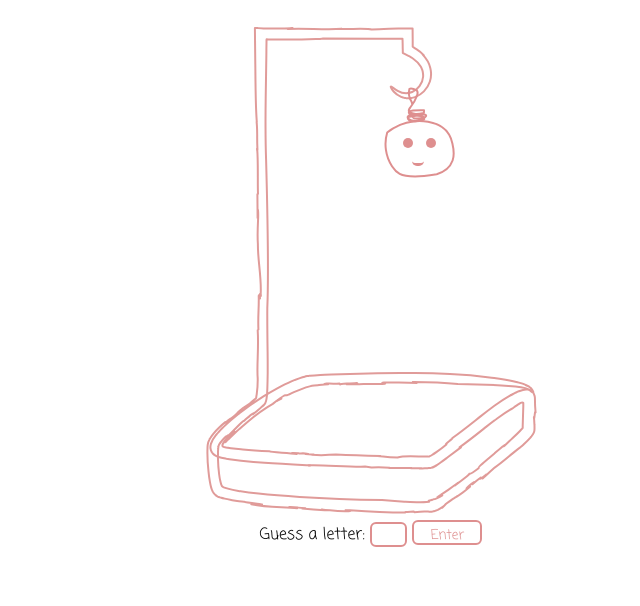
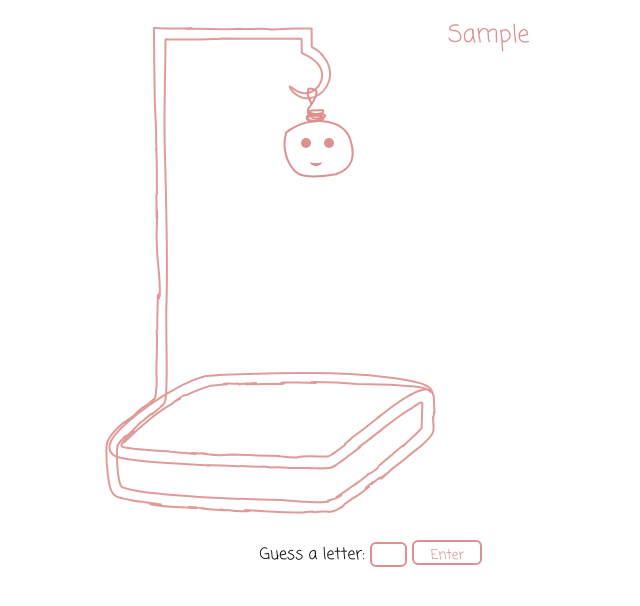
Before and after one commit to kaytcat/Hangman, a plain HTML site: page index.html in a window 1280 px wide. Both pictures are taken after typing "Sample" into the empty fields and a click on the button "Enter". Shown: the part 128-734 px from the top of the page, without its empty margins (269-909 px from the left). Drawn offline with nearby package versions, Linux system fonts and the light colour scheme.

Commit message:
added wrong letter section

```diff
--- a/index.html
+++ b/index.html
@@ -73,6 +73,18 @@
     width: 347px;
     height: 503px;
     margin: 0 auto;
+    float: left;
+   }
+
+   .middle-section {
+    max-width: 550px;
+    margin: 0 auto;
+   }
+
+   .wrong-guesses {
+    float: left;
+    width: 200px;
+    height: 400px;
    }
 
    #head {
@@ -137,6 +149,7 @@
 
    .content {
     text-align: center;
+    margin-top: 20px;
    }
 
    .face {
@@ -189,6 +202,14 @@
 
    }
 
+   .letter {
+    display: inline-block;
+    color: #de8f8f;
+    font-size: 24px;
+    list-style: none;
+    padding-left: 5px;
+   }
+
 
 
    input {
@@ -202,6 +223,17 @@
    }
 
 
+   .cf:before,
+   .cf:after {
+    content: " ";
+    display: table;
+   }
+
+   .cf:after {
+    clear: both;
+   }
+
+
    </style>
  </head>
  <body>
@@ -211,6 +243,7 @@
       <button class="button" id="start">Start</button>
     </div>
 
+    <div class="middle-section cf">
     <div class="drawing">
       <div id="hanger"></div>
       <div id="head"></div>
@@ -224,6 +257,9 @@
         <div class="rightEye"></div>
         <div class="mouth"></div>
       </div>
+    </div>
+
+    <div class="wrong-guesses cf"></div>
     </div>
 
     <div class="content">
@@ -308,6 +344,12 @@ $(document).ready(function() {
 
     if (counter == word.length) {
       bodyCount++;
+      var post = document.querySelector(".wrong-guesses");
+      var letter = document.createElement("li");
+      letter.innerHTML = input;
+      letter.className = letter.className + "letter";
+      post.appendChild(letter);
+
       if (bodyCount == 1) {
       head();
       $('.face').addClass('visible');
```
